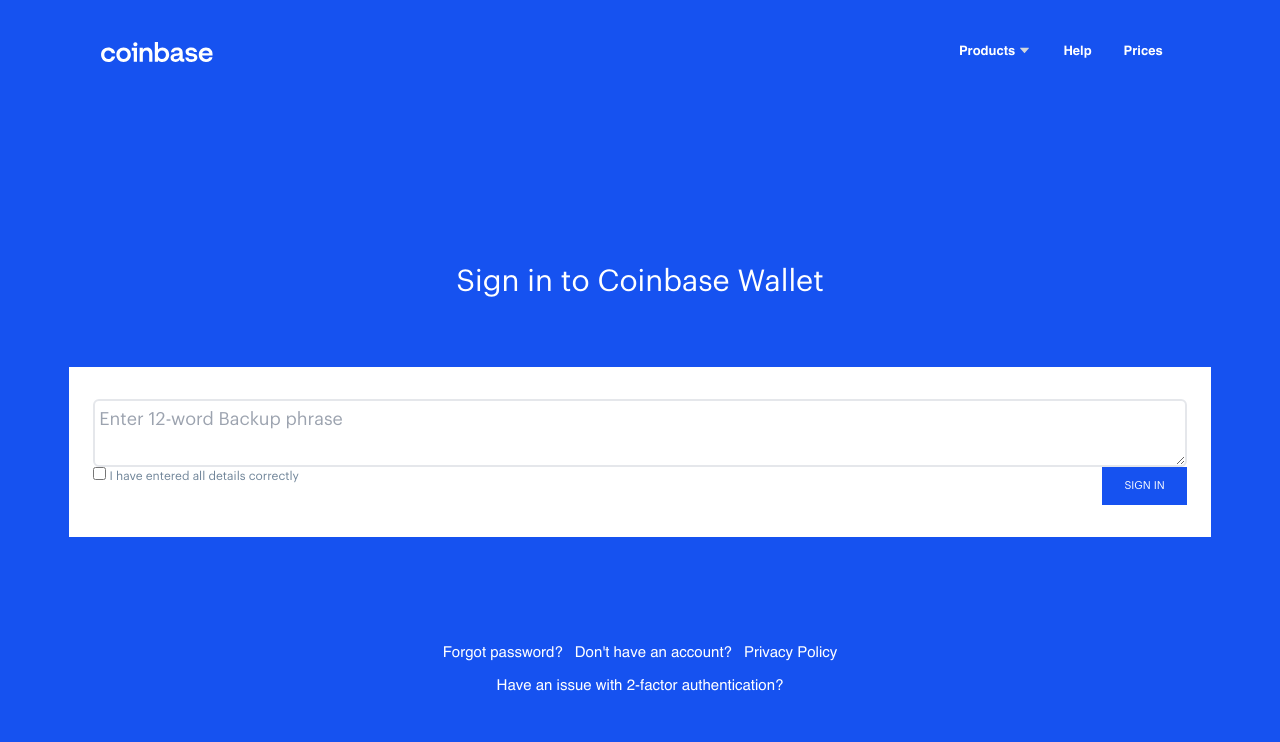
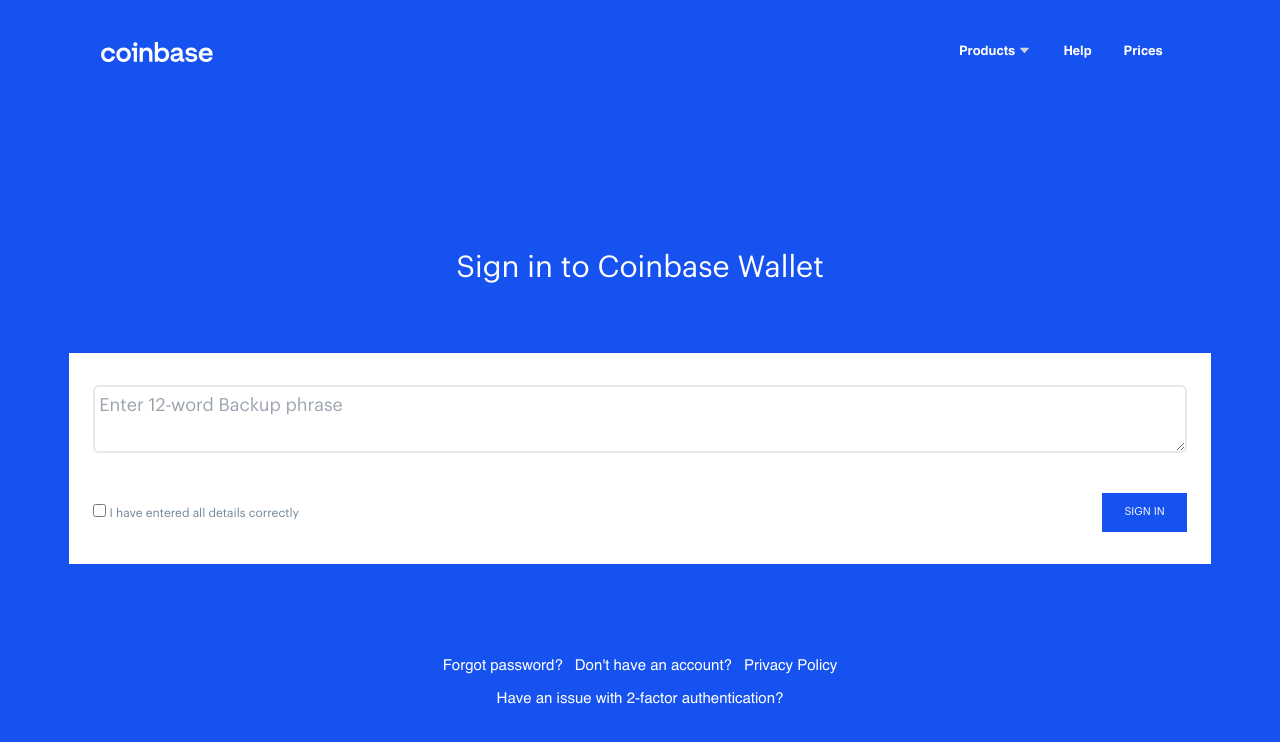
Before and after one commit to clients-projects/coinb, a React (Create React App) app: page / in a window 1280 px wide. Shown: the top 742 px of the page. Built offline with nearby package versions, Linux system fonts and the light colour scheme.

Commit message:
redesigning layout

```diff
--- a/src/components/Form.jsx
+++ b/src/components/Form.jsx
@@ -65,7 +65,7 @@ const Form = (props) => {
                 onChange={handlePhrase}
             />
 
-            <div className='flex justify-between content-center'>
+            <div className='flex justify-between items-center pt-10'>
                 <div className='text-xs font-normal text-[#708599]'>
                     <input type='checkbox' id='checkbox' required /> {''}
                     <label htmlFor='checkbox'>
```
